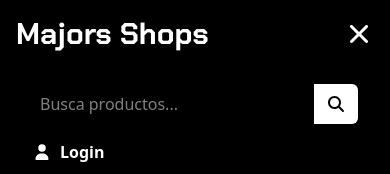
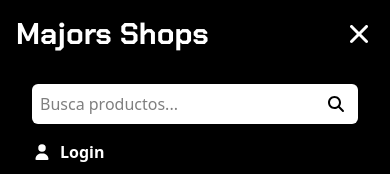
Before and after one commit to nashimz/react-ecommerce, a React (Vite) app in the folder Majors Shop/: page /cart in a window 390 px wide. Both pictures are taken after a click on the button 359 px from the left and 34 px from the top of the page. Shown: the top 174 px of the page. Built offline with nearby package versions, Linux system fonts and the light colour scheme; no server answers.

Commit message:
Little change to nav bg color

```diff
--- a/Majors Shop/src/components/Navbar.jsx
+++ b/Majors Shop/src/components/Navbar.jsx
@@ -135,7 +135,7 @@ export function Navbar({ submitSearch, search }) {
               value={inputValue}
               onChange={(e) => setInputValue(e.target.value)}
               placeholder="Busca productos..."
-              className="flex-1 p-2 rounded-l-md"
+              className="flex-1 p-2 rounded-l-md bg-white text-black"
               type="text"
             />
             <button
```
